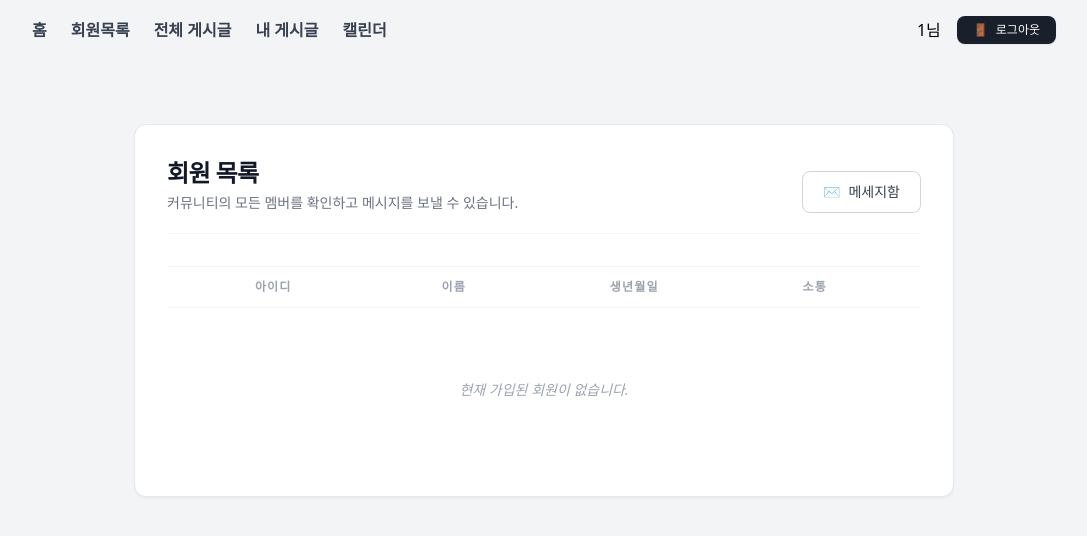
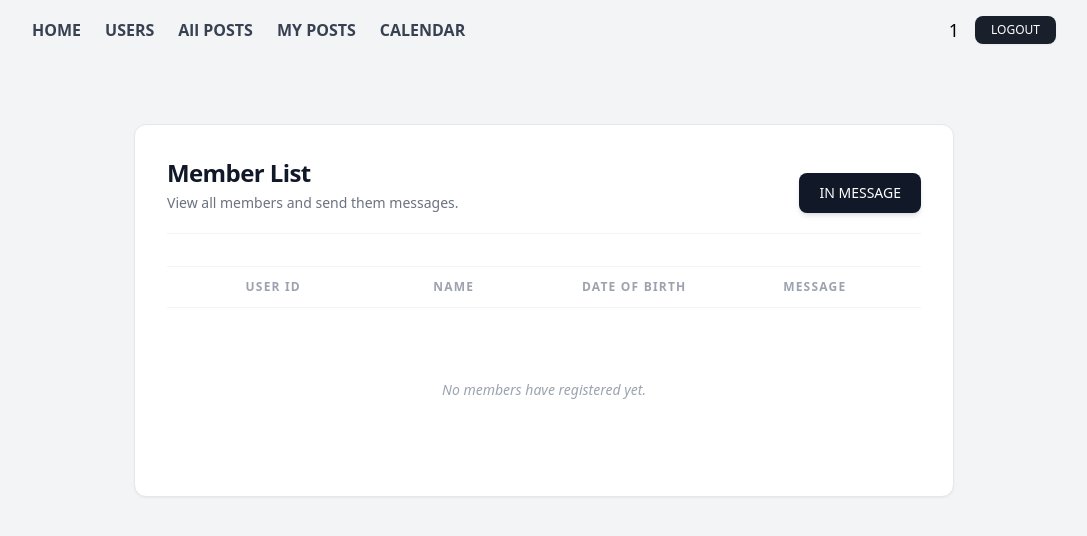
Before and after one commit to PARKJAEKYUNG0525/Blog_mini_project, a React (Vite) app: page /memberList in a window 1280 px wide. Shown: the top 536 px of the page, without its empty margins (96-1183 px from the left). Built offline with nearby package versions, Linux system fonts and the light colour scheme; sample sign-in values are in the browser's storage.

Commit message:
디자인 변경

```diff
--- a/src/components/AllBoard.jsx
+++ b/src/components/AllBoard.jsx
@@ -121,7 +121,7 @@ const AllBoard = () => {
                                         {canEdit(post) && (
                                             <Link
                                                 to={`/board/edit/${post.id}`}
-                                                className="bg-blue-500 text-white text-xs px-3 py-1 rounded-full hover:bg-blue-600 transition-colors"
+                                                className="bg-gray-900 text-white text-[11px] px-3.5 py-1.5 rounded-lg shadow-sm hover:bg-gray-800 transition-all active:scale-95 font-medium inline-block"
                                             >
                                                 수정
                                             </Link>
@@ -129,7 +129,7 @@ const AllBoard = () => {
                                         {canDelete(post) && (
                                             <button
                                                 onClick={() => handleDelete(post.id)}
-                                                className="bg-red-500 text-white text-xs px-3 py-1 rounded-full hover:bg-red-600 transition-colors"
+                                                className="bg-gray-100 text-gray-500 text-[11px] px-3.5 py-1.5 rounded-lg hover:bg-gray-200 hover:text-gray-700 transition-all active:scale-95 font-medium"
                                             >
                                                 삭제
                                             </button>
--- a/src/components/MemberList.jsx
+++ b/src/components/MemberList.jsx
@@ -17,7 +17,8 @@ const MemberList = () => {
 
     useEffect(() => {
         if (!currentUser) {
-            alert("로그인이 필요합니다."); navigator('/login');
+            alert("You must be logged in.");
+            navigator('/login');
         }
     }, []);
 
@@ -36,20 +37,19 @@ const MemberList = () => {
         <div className="flex justify-center items-start pt-16 min-h-screen bg-gray-100 px-4">
             <div className="bg-white border border-gray-200 p-8 rounded-xl shadow-sm w-full max-w-[820px]">
 
-                {/* 상단: 타이틀 + 메세지함 버튼 */}
+                {/* Top: Title + Inbox Button */}
                 <div className="flex justify-between items-end mb-8 border-b border-gray-100 pb-5">
                     <div>
-                        <h1 className="text-2xl font-bold text-gray-900 tracking-tight">회원 목록</h1>
-                        <p className="text-sm text-gray-500 mt-1">커뮤니티의 모든 멤버를 확인하고 메시지를 보낼 수 있습니다.</p>
+                        <h1 className="text-2xl font-bold text-gray-900 tracking-tight">Member List</h1>
+                        <p className="text-sm text-gray-500 mt-1">
+                            View all members and send them messages.
+                        </p>
                     </div>
                     <button
                         onClick={() => setShowMessageBox(v => !v)}
-                        className={`relative flex items-center gap-2 px-5 py-2.5 rounded-lg text-sm font-medium transition-all
-                            ${showMessageBox
-                                ? 'bg-gray-900 text-white shadow-md'
-                                : 'bg-white border border-gray-300 text-gray-700 hover:bg-gray-50'}`}
+                        className="relative flex items-center gap-2 px-5 py-2.5 rounded-lg text-sm font-medium transition-all bg-gray-900 text-white shadow-md hover:bg-gray-800"
                     >
-                        <span>✉️</span> 메세지함
+                        IN MESSAGE
                         {unreadCount > 0 && (
                             <span className="absolute -top-1 -right-1 w-5 h-5 bg-blue-600 text-white text-[10px] font-bold rounded-full flex items-center justify-center ring-2 ring-white">
                                 {unreadCount}
@@ -58,7 +58,7 @@ const MemberList = () => {
                     </button>
                 </div>
 
-                {/* 메세지함 패널 */}
+                {/* Message Box Panel */}
                 {showMessageBox && (
                     <div className="mb-8 animate-in fade-in slide-in-from-top-2 duration-300">
                         <MessageBox
@@ -72,26 +72,34 @@ const MemberList = () => {
                     </div>
                 )}
 
-                {/* 테이블 헤더 - 가독성을 위해 배경색 제거 및 선으로 강조 */}
+                {/* Table Header */}
                 <div className="flex justify-between items-center px-4 py-3 border-y border-gray-100 mb-2 text-xs font-bold text-gray-400 uppercase tracking-widest">
-                    <span className={`${isAdmin ? 'w-1/5' : 'w-1/4'} text-center`}>아이디</span>
-                    <span className={`${isAdmin ? 'w-1/5' : 'w-1/4'} text-center`}>이름</span>
-                    <span className={`${isAdmin ? 'w-1/5' : 'w-1/4'} text-center`}>생년월일</span>
-                    <span className={`${isAdmin ? 'w-1/5' : 'w-1/4'} text-center`}>소통</span>
-                    {isAdmin && <span className="w-1/5 text-center text-red-400">관리</span>}
+                    <span className={`${isAdmin ? 'w-1/5' : 'w-1/4'} text-center`}>User ID</span>
+                    <span className={`${isAdmin ? 'w-1/5' : 'w-1/4'} text-center`}>Name</span>
+                    <span className={`${isAdmin ? 'w-1/5' : 'w-1/4'} text-center`}>Date of Birth</span>
+                    <span className={`${isAdmin ? 'w-1/5' : 'w-1/4'} text-center`}>Message</span>
+                    {isAdmin && <span className="w-1/5 text-center text-red-400">Admin</span>}
                 </div>
 
-                {/* 회원 목록 */}
+                {/* Member List */}
                 <ul className="divide-y divide-gray-50">
                     {users.length > 0 ? (
                         users.map((user, index) => (
                             <li key={index} className="flex justify-between items-center px-4 py-4 text-sm hover:bg-gray-50/50 transition-colors group">
                                 <span className={`${isAdmin ? 'w-1/5' : 'w-1/4'} text-center font-semibold text-gray-800`}>
                                     {user.userId}
-                                    {isMe(user) && <span className="ml-1.5 text-[10px] text-blue-500 bg-blue-50 px-1.5 py-0.5 rounded-md">ME</span>}
+                                    {isMe(user) && (
+                                        <span className="ml-1.5 text-[10px] text-blue-500 bg-blue-50 px-1.5 py-0.5 rounded-md uppercase">
+                                            Me
+                                        </span>
+                                    )}
                                 </span>
-                                <span className={`${isAdmin ? 'w-1/5' : 'w-1/4'} text-center text-gray-600`}>{user.name}</span>
-                                <span className={`${isAdmin ? 'w-1/5' : 'w-1/4'} text-center text-gray-500 font-mono`}>{user.birthDate}</span>
+                                <span className={`${isAdmin ? 'w-1/5' : 'w-1/4'} text-center text-gray-600`}>
+                                    {user.name}
+                                </span>
+                                <span className={`${isAdmin ? 'w-1/5' : 'w-1/4'} text-center text-gray-500 font-mono`}>
+                                    {user.birthDate}
+                                </span>
                                 <span className={`${isAdmin ? 'w-1/5' : 'w-1/4'} text-center`}>
                                     {!isMe(user) && (
                                         <button
@@ -99,8 +107,7 @@ const MemberList = () => {
                                             className="bg-[#1A1F2C] text-white text-xs px-4 py-1.5 rounded-lg font-medium shadow-sm
                                                     hover:bg-[#2D3343] transition-all active:scale-95 flex items-center justify-center gap-2 mx-auto"
                                         >
-                                            <span className="text-[#D1D5DB]">✉️</span>
-                                            <span>메세지</span>
+                                            <span>MSG</span>
                                         </button>
                                     )}
                                 </span>
@@ -108,9 +115,9 @@ const MemberList = () => {
                                     <span className="w-1/5 text-center">
                                         <button
                                             onClick={() => deleteUser(index)}
-                                            className="opacity-0 group-hover:opacity-100 bg-red-50 text-red-500 text-xs px-3 py-1.5 rounded hover:bg-red-500 hover:text-white transition-all"
+                                            className="opacity-0 group-hover:opacity-100 bg-red-50 text-red-500 text-xs px-3 py-1.5 rounded-lg hover:bg-red-500 hover:text-white transition-all"
                                         >
-                                            제거
+                                            Delete
                                         </button>
                                     </span>
                                 )}
@@ -118,13 +125,13 @@ const MemberList = () => {
                         ))
                     ) : (
                         <li className="text-center text-gray-400 py-16 text-sm italic">
-                            현재 가입된 회원이 없습니다.
+                            No members have registered yet.
                         </li>
                     )}
                 </ul>
             </div>
 
-            {/* 메세지 보내기 모달 */}
+            {/* Message Modal */}
             {modalTarget && (
                 <MessageModal
                     recipient={modalTarget}
--- a/src/components/NaviBar.jsx
+++ b/src/components/NaviBar.jsx
@@ -18,22 +18,22 @@ const NaviBar = () => {
         <nav className="bg-gray-100 p-4">
        <div className="max-w-5xl mx-auto flex justify-between items-center">
        <div className="flex gap-6 font-semibold text-gray-700">
-       <Link to="/" className="hover:text-black transition-colors hover:underline">홈</Link>
-      <Link to="/memberList" className="hover:text-black transition-colors hover:underline">회원목록</Link>
-      <Link to="/allBoard" className="hover:text-black transition-colors hover:underline">전체 게시글</Link>
-      <Link to="/myBoard" className="hover:text-black transition-colors hover:underline">내 게시글</Link>
-      <Link to="/calendar" className="hover:text-black transition-colors hover:underline">캘린더</Link>
+       <Link to="/" className="hover:text-black transition-colors hover:underline">HOME</Link>
+      <Link to="/memberList" className="hover:text-black transition-colors hover:underline">USERS</Link>
+      <Link to="/allBoard" className="hover:text-black transition-colors hover:underline">All POSTS</Link>
+      <Link to="/myBoard" className="hover:text-black transition-colors hover:underline">MY POSTS</Link>
+      <Link to="/calendar" className="hover:text-black transition-colors hover:underline">CALENDAR</Link>
               </div>
 
         <div className="flex gap-4 items-center">
     {currentUser ? (
     <>
-      <span>{currentUser.userId}님</span>
+      <span className="text-lg">{currentUser.userId}</span>
       <button
       onClick={logout1}
       className="bg-[#1A1F2C] text-white text-xs px-4 py-1.5 rounded-lg font-medium shadow-sm
                 hover:bg-[#321F1F] transition-all active:scale-95 flex items-center justify-center gap-2">
-      <span>🚪</span> 로그아웃
+      LOGOUT
     </button>
     </>
   ) : (
```
Also changed, not shown: src/components/Home.jsx (+19 -9 lines), src/components/Messagebox.jsx (+7 -7 lines), src/components/Messagemodal.jsx (+48 -20 lines).
